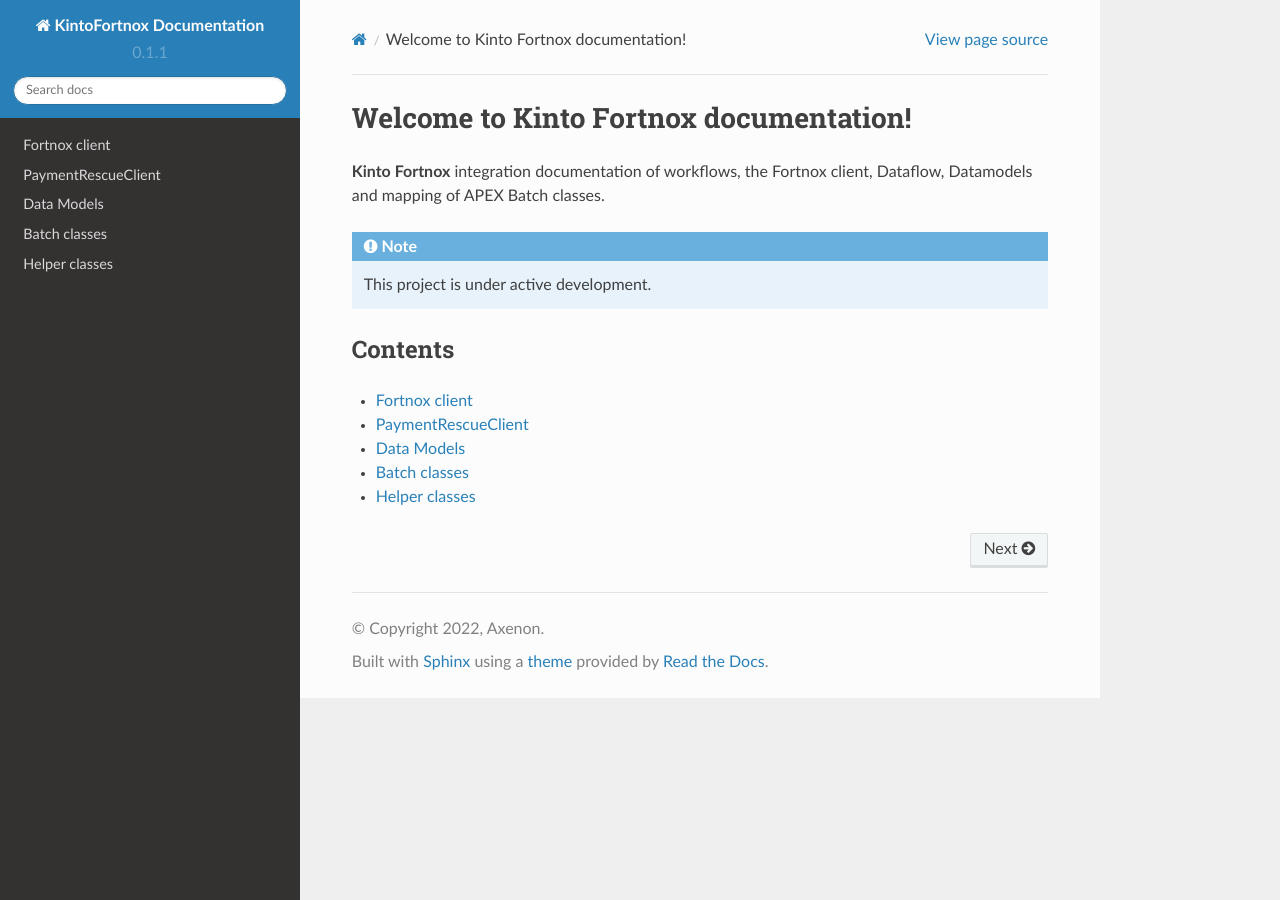
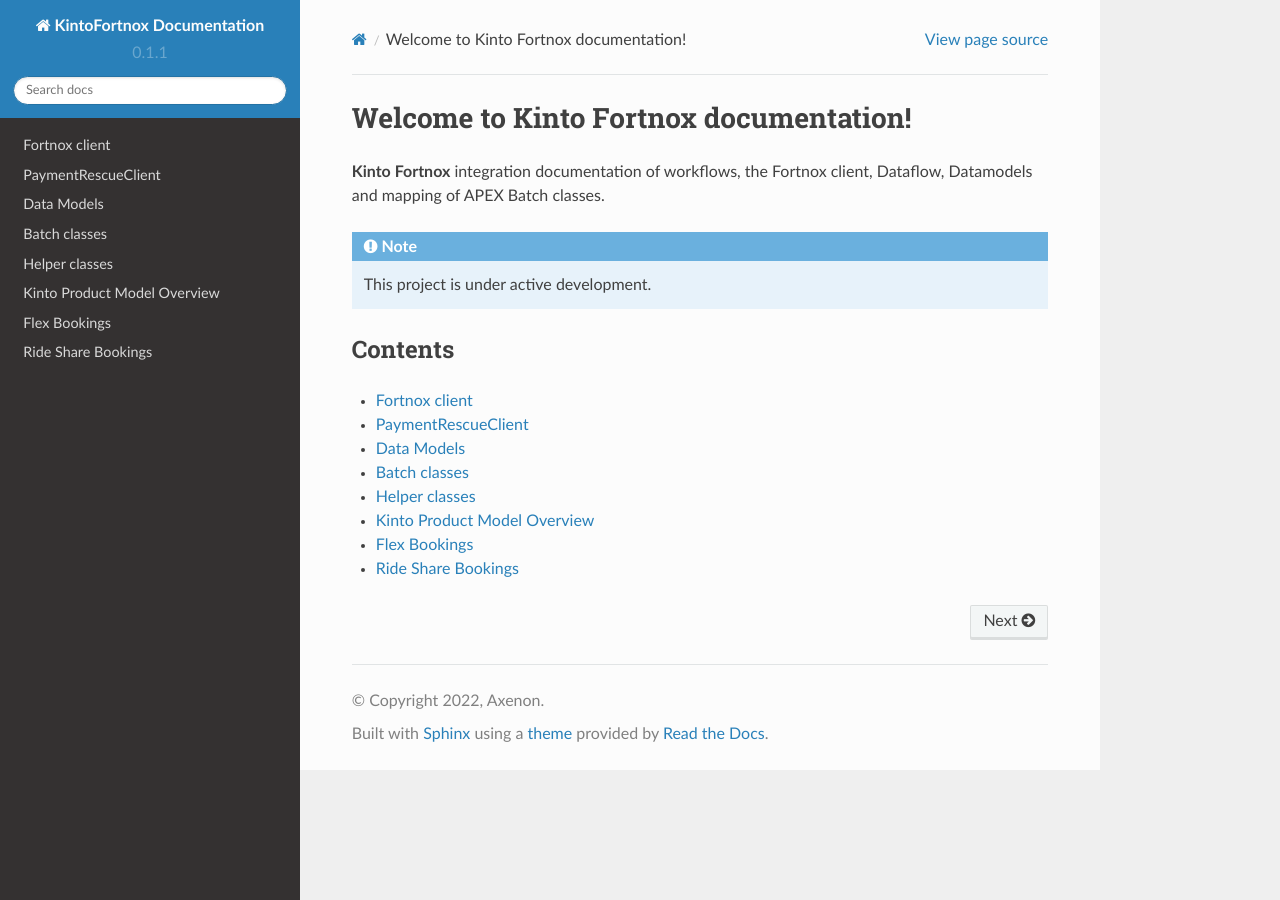
Before and after one commit to AxenonDevOps/KintoFortnoxDocs, a Sphinx documentation site: the page built from docs/source/index.rst, in a window 1280 px wide. Built offline with Sphinx 7.4.7 and the Read the Docs theme 2.0.0, drawn with Linux system fonts in a browser that asks for light colours.

Commit message:
more docs

```diff
--- a/docs/source/BatchCreateFortnoxInvoiceFromPayment.rst
+++ b/docs/source/BatchCreateFortnoxInvoiceFromPayment.rst
@@ -4,7 +4,7 @@
 SOQL query
 -----------
 
-The batch class retrieves objects from ``Payment__c`` with below SOQL query:
+The batch class retrieves objects from ``Payment__c`` with below SOQL query.
 
 .. code-block::
 
--- a/docs/source/index.rst
+++ b/docs/source/index.rst
@@ -21,3 +21,4 @@
    data_model
    batch_classes
    helper_classes
+   kinto_product_model
--- /dev/null
+++ b/docs/source/kinto_product_model.rst
@@ -0,0 +1,13 @@
+Kinto Product Model Overview
+=============================
+
+Flex Bookings
+==============
+
+Below is a summary of key fields and their values for *Flex* Bookings:
+
+
+Ride Share Bookings
+====================
+
+Below is a summare of key fields and their values for *Ride Share* Bookings:
```
